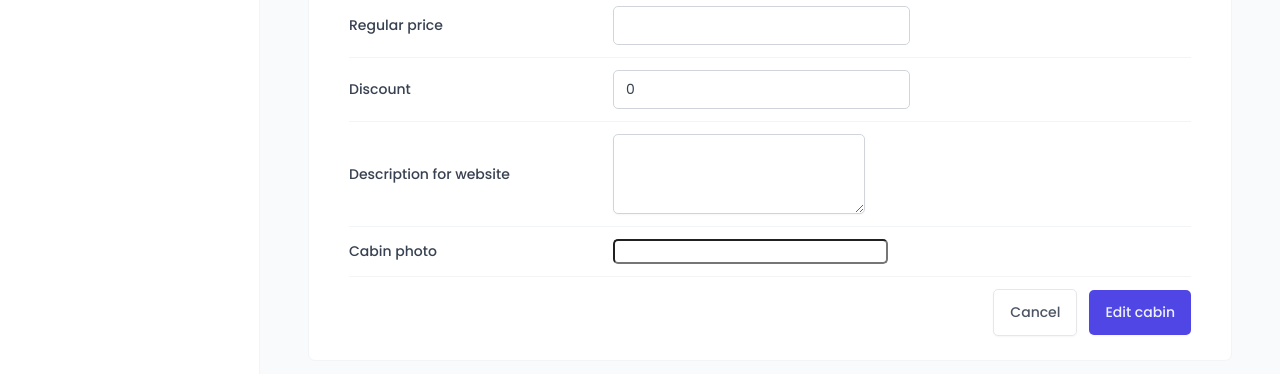
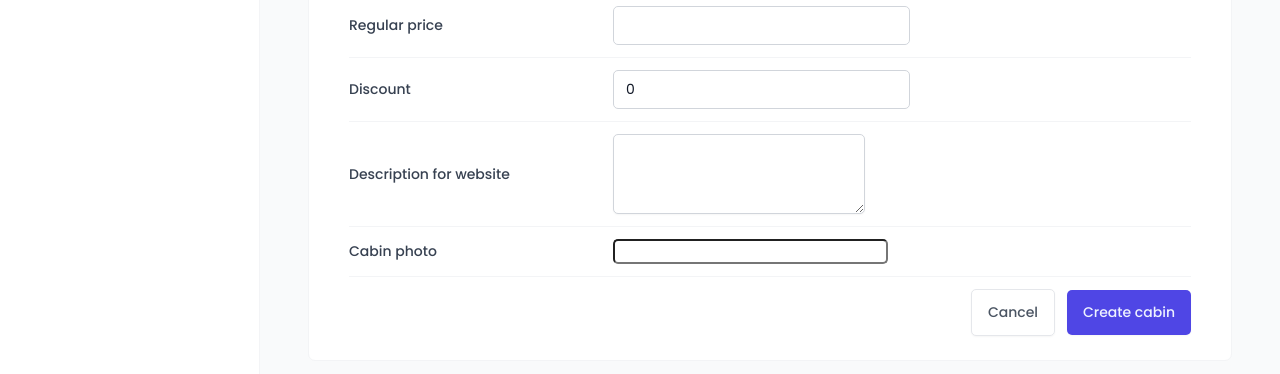
Before and after one commit to solomonadzape95/wild_oasis, a React (Vite) app: page /cabins in a window 1280 px wide. Both pictures are taken after a click on the button "Add new Cabin". Shown: the part 442-816 px from the top of the page. Built offline with nearby package versions, Linux system fonts and the light colour scheme; no server answers; the database is empty; a web font is replaced by a local one.

Commit message:
added cabin creation features

```diff
--- a/src/features/cabins/CabinRow.jsx
+++ b/src/features/cabins/CabinRow.jsx
@@ -46,7 +46,7 @@ const Discount = styled.div`
 export function CabinRow({ cabin }) {
   const {
     name,
-    maxCapcity,
+    maxCapacity,
     regularPrice,
     discount,
     image,
@@ -67,7 +67,7 @@ export function CabinRow({ cabin }) {
     <TableRow role="row">
       <Img src={image} />
       <Cabin>{name}</Cabin>
-      <div>Fits up to {maxCapcity} guests</div>
+      <div>Fits up to {maxCapacity} guests</div>
       <Price>{formatCurrency(regularPrice)}</Price>
       <Discount>{formatCurrency(discount)}</Discount>
       <button onClick={() => mutate(cabinId)} disabled={isDeleting}>
--- a/src/features/cabins/CreateCabinForm.jsx
+++ b/src/features/cabins/CreateCabinForm.jsx
@@ -8,6 +8,8 @@ import FileInput from "../../ui/FileInput";
 import Textarea from "../../ui/Textarea";
 import { useForm } from "react-hook-form";
 import toast from "react-hot-toast";
+import { createCabin } from "../../services/apiCabins";
+import { useMutation, useQueryClient } from "@tanstack/react-query";
 
 const FormRow = styled.div`
   display: grid;
@@ -46,26 +48,56 @@ const Error = styled.span`
 `;
 
 function CreateCabinForm() {
-  const { register, handleSubmit } = useForm();
+  const { register, handleSubmit, reset } = useForm();
+  const queryClient = useQueryClient();
+  const { mutate, isLoading: isCreating } = useMutation({
+    mutationFn: createCabin,
+    onSuccess: () => {
+      toast.success("Cabin created successfully");
+      queryClient.invalidateQueries("cabins");
+      reset();
+    },
+    onerror: (err) => {
+      toast.error(err.message);
+    },
+  });
   function onSubmit(data) {
-    toast.success("Submitted");
-    console.log(data);
+    mutate(data);
+  }
+  function onError(errors) {
+    // const errorValues = Object.values(errors);
+    // errorValues.forEach((error) => {
+    //   toast.error(error.message);
+    // });
+    console.log(errors);
   }
   return (
-    <Form onSubmit={handleSubmit(onSubmit)}>
+    <Form onSubmit={handleSubmit(onSubmit, onError)}>
       <FormRow>
         <Label htmlFor="name">Cabin name</Label>
-        <Input type="text" id="name" {...register("name")} />
+        <Input
+          type="text"
+          id="name"
+          {...register("name", { required: "This field is required" })}
+        />
       </FormRow>
 
       <FormRow>
         <Label htmlFor="maxCapacity">Maximum capacity</Label>
-        <Input type="number" id="maxCapacity" {...register("maxCapacity")} />
+        <Input
+          type="number"
+          id="maxCapacity"
+          {...register("maxCapacity", { required: "This field is required" })}
+        />
       </FormRow>
 
       <FormRow>
         <Label htmlFor="regularPrice">Regular price</Label>
-        <Input type="number" id="regularPrice" {...register("regularPrice")} />
+        <Input
+          type="number"
+          id="regularPrice"
+          {...register("regularPrice", { required: "This field is required" })}
+        />
       </FormRow>
 
       <FormRow>
@@ -74,7 +106,7 @@ function CreateCabinForm() {
           type="number"
           id="discount"
           defaultValue={0}
-          {...register("discount")}
+          {...register("discount", { required: "This field is required" })}
         />
       </FormRow>
 
@@ -84,7 +116,7 @@ function CreateCabinForm() {
           type="number"
           id="description"
           defaultValue=""
-          {...register("description")}
+          {...register("description", { required: "This field is required" })}
         />
       </FormRow>
 
@@ -94,11 +126,12 @@ function CreateCabinForm() {
       </FormRow>
 
       <FormRow>
-        {/* type is an HTML attribute! */}
         <Button variation="secondary" type="reset">
           Cancel
         </Button>
-        <Button>Edit cabin</Button>
+        <Button disabled={isCreating}>
+          {isCreating ? "Creating" : "Create cabin"}
+        </Button>
       </FormRow>
     </Form>
   );
--- a/src/services/apiCabins.js
+++ b/src/services/apiCabins.js
@@ -8,6 +8,17 @@ export async function getCabins() {
   }
   return data;
 }
+export async function createCabin(newCabin) {
+  const { data, error } = await supabase
+    .from("cabins")
+    .insert([newCabin])
+    .select();
+  if (error) {
+    console.error(error);
+    throw new Error("cabins could not be created");
+  }
+  return data;
+}
 export async function deleteCabin(id) {
   const { data, error } = await supabase.from("cabins").delete().eq("id", id);
   if (!error) {
--- a/src/ui/AppLayout.jsx
+++ b/src/ui/AppLayout.jsx
@@ -5,6 +5,7 @@ import Sidebar from "./Sidebar";
 const Main = styled.main`
   background: var(--color-grey-50);
   padding: 4rem 4.8rem 6.4rem;
+  overflow: scroll;
 `;
 const StyledAppLayout = styled.div`
   display: grid;
--- a/src/ui/Input.jsx
+++ b/src/ui/Input.jsx
@@ -2,7 +2,7 @@ import styled from "styled-components";
 
 const Input = styled.input`
   border: 1px solid var(--color-grey-300);
-  color: var(--color-grey-700);
+  color: var(--color-grey-900);
   border-radius: var(--border-radius-sm);
   box-shadow: var() (--shadow-sm);
   padding: 0.8rem 1.2rem;
```
